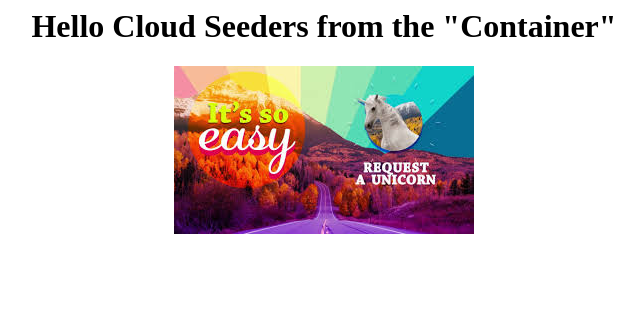
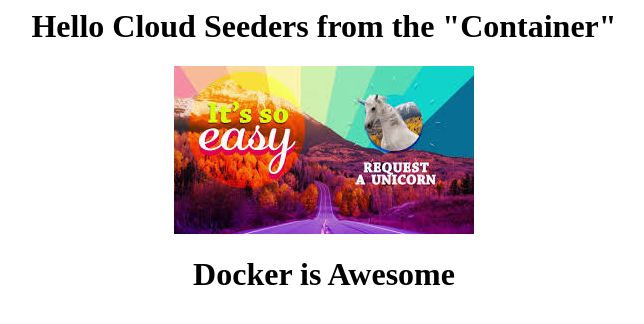
Before and after one commit to MG40/CloudseedersDevOpsWorkshop, a plain HTML site: page 06-SimpleHTTPContainer/index.html in a window 1280 px wide. Shown: the whole page, without its empty margins (316-960 px from the left). Drawn offline with Linux system fonts and the light colour scheme.

Commit message:
Containers 101

```diff
--- a/06-SimpleHTTPContainer/index.html
+++ b/06-SimpleHTTPContainer/index.html
@@ -5,5 +5,6 @@
 	<body>
 		<center><h1> Hello Cloud Seeders from the "Container" </h1></center>
 		<center><img src="index.jpg" alt="container wild rydes">
+		<center><h1> Docker is Awesome </h1></center>
 	</body>
 </html>
```
Also changed, not shown: Katacoda/KatacodaLab5HnT.png (added), Katacoda/KatacodaLab8HnT.png (added), 3 other files.
